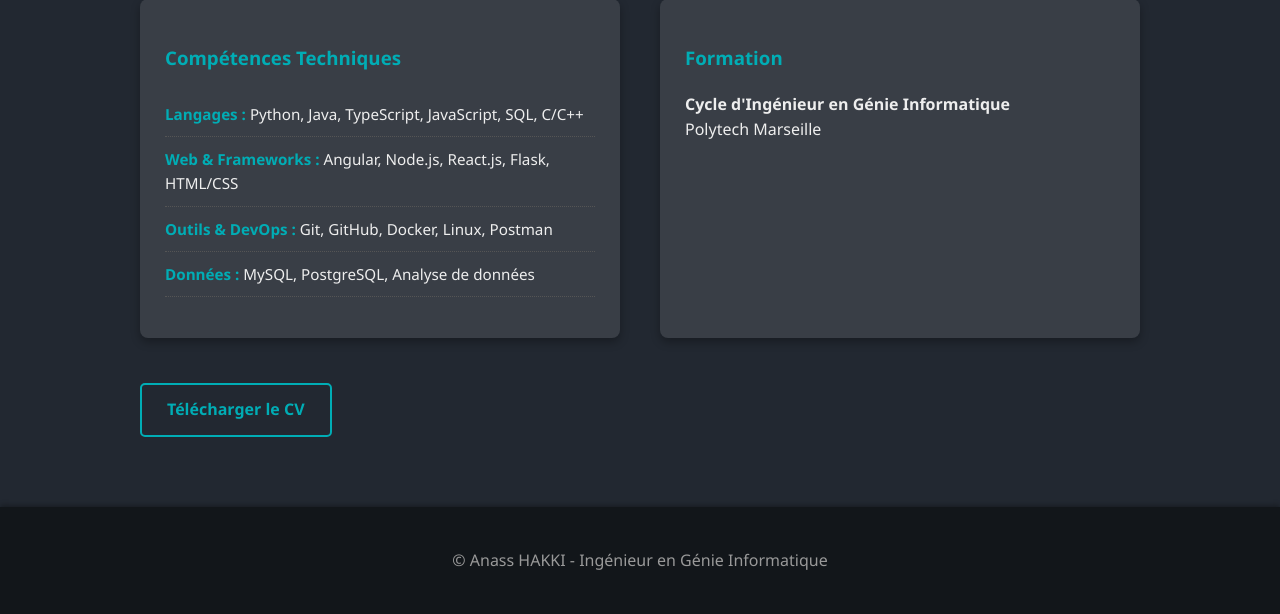
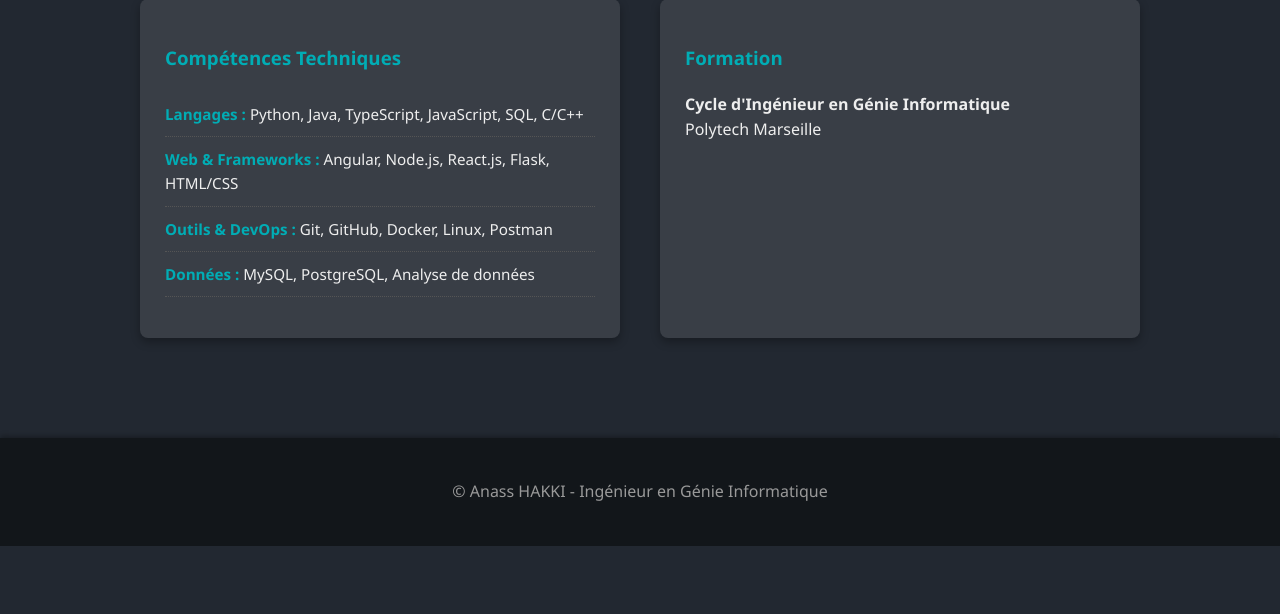
Before and after one commit to anasshakki/anass-portfolio-flask, a Flask app: page / in a window 1280 px wide. Shown: the part 922-1536 px from the top of the page. After the commit the page ends 1468 px from the top, so only its background shows below. Run offline with Flask 3, Linux system fonts and the light colour scheme.

Commit message:
Mise a jour du portfolio

```diff
--- a/templates/index.html
+++ b/templates/index.html
@@ -49,8 +49,6 @@
             </div>
         </div>
 
-        <a href="{{ url_for('static', filename='img/Anass_CV.pdf') }}"
-           class="btn-secondary"
-           target="_blank">Télécharger le CV</a>
+
     </section>
 {% endblock %}
```
